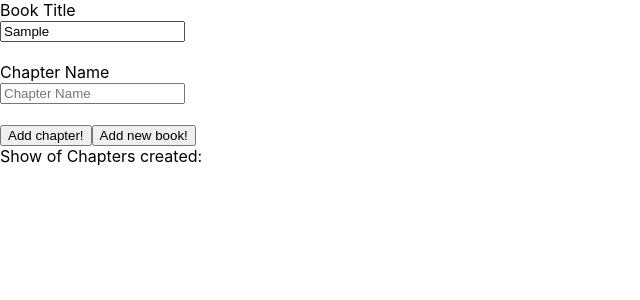
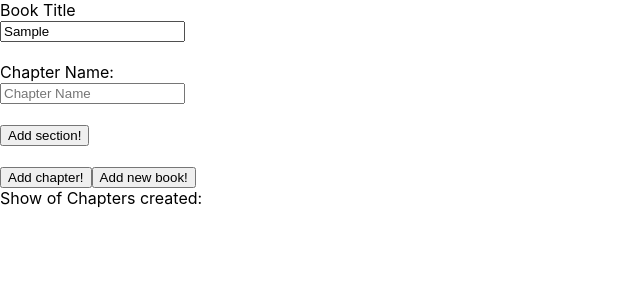
Before and after one commit to anselmos/booknotes, a Next.js app: page /addbook in a window 1280 px wide. Both pictures are taken after typing "Sample" into the empty fields and a click on the button "Add chapter!". Shown: the top 300 px of the page, without its empty margins (0-640 px from the left). Built offline with nearby package versions, Linux system fonts and the light colour scheme.

Commit message:
Adds sections with proper rendering and filtering.

```diff
--- a/components/ChaptersInput.js
+++ b/components/ChaptersInput.js
@@ -1,12 +1,14 @@
 import React, { Fragment, useRef, useState, useEffect } from "react";
-
-const ChaptersInput = ({ chaptersInputDiv, onSetBookChapters, onSetChaptersInputDiv }) => {
-
-
+import SectionsInput from "./SectionsInput";
+const ChaptersInput = ({
+  bookChapters,
+  onSetBookChapters,
+  sectionsInputDiv,
+  onSetSectionsInputDiv,
+}) => {
   const onAddChapter = (data) => {
-    onSetChaptersInputDiv((previousChapters) => {
-      return [...previousChapters, { id: "id" + new Date().getTime() }];
-    });
+    const chapterId = "id" + new Date().getTime();
+    onSetBookChapters({ id: chapterId, name: "" });
   };
 
   const handleChange = (chapterId, event) => {
@@ -16,8 +18,10 @@ const ChaptersInput = ({ chaptersInputDiv, onSetBookChapters, onSetChaptersInput
 
   return (
     <Fragment>
-      {chaptersInputDiv.map((chapter) => (
+      {bookChapters.map((chapter) => (
         <div key={chapter.id}>
+          <label htmlFor="chapterName">{"Chapter Name: " + chapter.name}</label>
+          <br></br>
           <input
             key={chapter.id}
             placeholder="Chapter Name"
@@ -27,6 +31,11 @@ const ChaptersInput = ({ chaptersInputDiv, onSetBookChapters, onSetChaptersInput
             onChange={handleChange.bind(this, chapter.id)}
           />
           <br></br>
+          <SectionsInput
+            chapterId={chapter.id}
+            sectionsInputDiv={sectionsInputDiv}
+            onSetSectionsInputDiv={onSetSectionsInputDiv.bind(this)}
+          />
         </div>
       ))}
       <br></br>
--- /dev/null
+++ b/components/SectionsInput.js
@@ -0,0 +1,64 @@
+import React, { Fragment, useRef, useState, useEffect } from "react";
+
+const SectionsInput = ({
+  chapterId,
+  sectionsInputDiv,
+  onSetSectionsInputDiv,
+}) => {
+  const sectionId =
+    "id-chapter-" + chapterId + "-section-" + new Date().getTime();
+  const onAddSection = (data) => {
+    console.log(sectionId);
+    onSetSectionsInputDiv((previousSections) => {
+      return [...previousSections, { id: sectionId, chapterId: chapterId }];
+    });
+  };
+
+  const handleChangeName = (sectionId, event) => {
+    let sectionName = event.target?.value;
+    let newSection = { id: sectionId, chapterId: chapterId, name: sectionName };
+    onSetSectionsInputDiv((previousSections) => [
+      ...previousSections?.filter((section) => section.id !== sectionId),
+      newSection,
+    ]);
+  };
+
+  return (
+    <Fragment>
+      {sectionsInputDiv
+        .filter((section) => section.chapterId == chapterId)
+        .map((section) => (
+          <div key={section.id}>
+            <label htmlFor="sectionName">
+              {section.name || "Section Name"}
+            </label>
+            <br></br>
+            <input
+              key={section.id}
+              placeholder="Section Name"
+              id="sectionName"
+              name="sectionName"
+              text="Section Name"
+              onChange={handleChangeName.bind(this, section.id)}
+            />
+            <br></br>
+            <label htmlFor="descriptionName">Description below</label>
+            <br></br>
+            <input
+              key={section.id + "-DESCRIPTION"}
+              placeholder="Description"
+              id="descriptionName"
+              name="descriptionName"
+              text="Description here."
+              // onChange={handleChangeDescription.bind(this, section.id)}
+            />
+            <br></br>
+          </div>
+        ))}
+      <br></br>
+      <button onClick={onAddSection}>Add section!</button>
+    </Fragment>
+  );
+};
+
+export default SectionsInput;
--- a/pages/addbook.js
+++ b/pages/addbook.js
@@ -4,7 +4,7 @@ const BooksList = () => {
   const refBookTitle = useRef(null);
   const [bookTitle, setBookTitle] = useState("");
   const [bookChapters, setBookChapters] = useState([]);
-  const [chaptersInputDiv, setChaptersInputDiv] = useState([]);
+  const [sectionsInputDiv, setSectionsInputDiv] = useState([]);
 
   const onSetBookChapters = (newChapter) => {
     setBookChapters((previousChapters) => [
@@ -15,6 +15,7 @@ const BooksList = () => {
   const onAddBook = () => {
     console.log("Book Title: ", bookTitle);
     console.log("Book Chapters: ", bookChapters);
+    console.log("Book sectionsInputDiv: ", sectionsInputDiv);
   };
   const onBookTitleChange = (event) => {
     setBookTitle(event.target?.value);
@@ -34,16 +35,16 @@ const BooksList = () => {
       />
       <br></br>
       <br></br>
-      <label htmlFor="bookTitle">Chapter Name</label>
-      <br></br>
 
       <ChaptersInput
         onSetBookChapters={onSetBookChapters.bind(this)}
-        chaptersInputDiv={chaptersInputDiv}
-        onSetChaptersInputDiv={setChaptersInputDiv.bind(this)}
+        bookChapters={bookChapters}
+        sectionsInputDiv={sectionsInputDiv}
+        onSetSectionsInputDiv={setSectionsInputDiv}
       ></ChaptersInput>
       <button onClick={onAddBook}>Add new book!</button>
       <div>
+        {/* TODO check sorting on this one.*/}
         Show of Chapters created:
         {bookChapters.map((chapter) => (
           <div key={chapter.id}>{chapter.name}</div>
```
